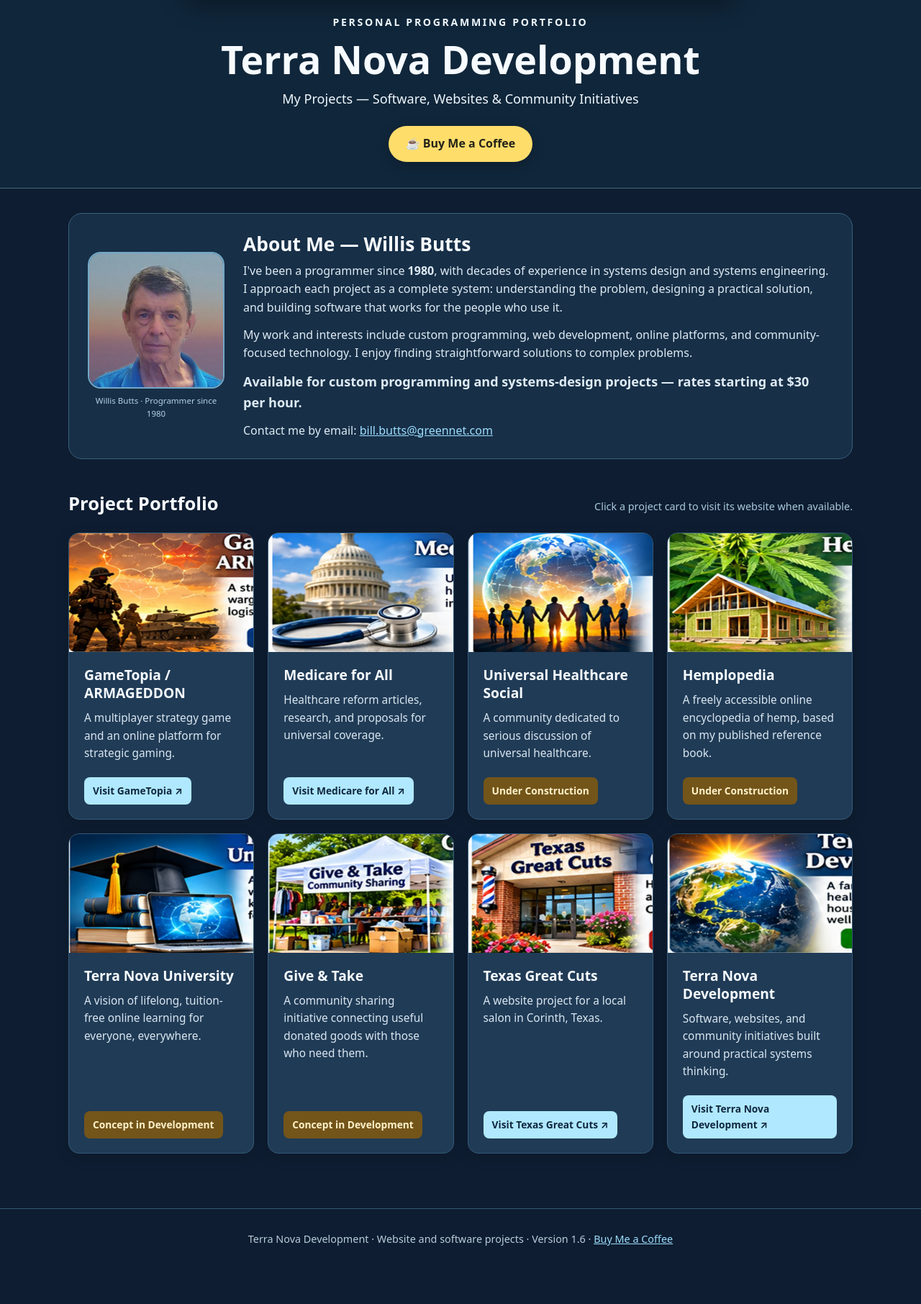
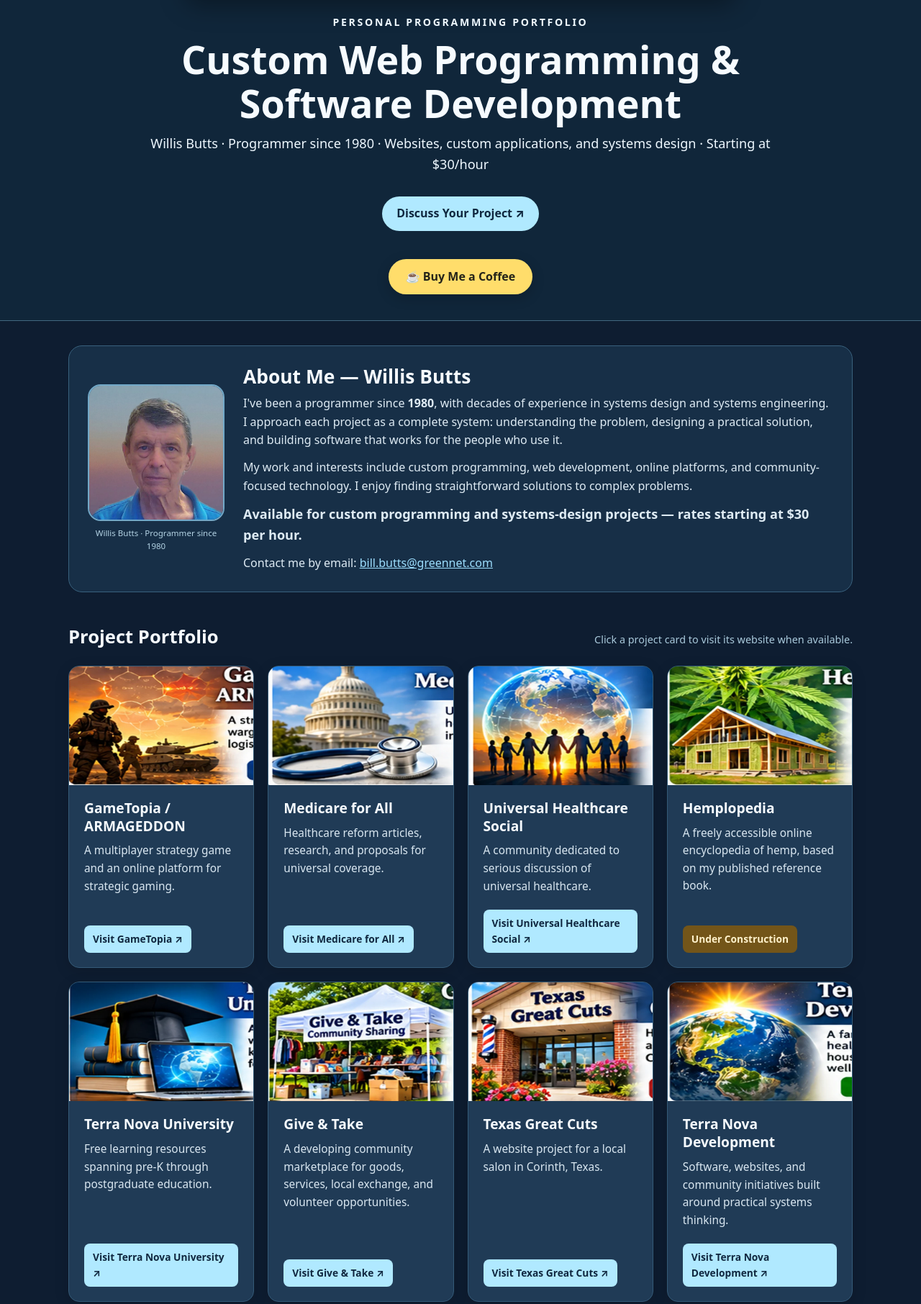
Before and after one commit to terranovadevelopment/myprojects, a plain HTML site: page index.html in a window 1280 px wide. Shown: the part 540-2352 px from the top of the page at 72% size. Before the commit the page ends 2303 px from the top, so only its background shows below. Drawn offline with Linux system fonts and the light colour scheme.

Commit message:
Update programming services hero and active project links

```diff
--- a/index.html
+++ b/index.html
@@ -5,14 +5,14 @@
 <meta name="description" content="Willis Butts, programmer since 1980 and experienced systems designer. Explore software, websites and community projects. Programming services starting at $30 per hour.">
 <title>Willis Butts | Terra Nova Development — My Projects</title>
 
-<link rel="canonical" href="https://myprojects-r3j5.onrender.com/">
+<link rel="canonical" href="https://myprojects.truth-party.com/">
 <meta property="og:type" content="website">
 <meta property="og:site_name" content="Terra Nova Development — My Projects">
 <meta property="og:title" content="Willis Butts | Terra Nova Development — My Projects">
 <meta property="og:description" content="Custom programming since 1980. Explore my software, websites, systems-design projects, and community initiatives. Available for projects starting at $30 per hour.">
-<meta property="og:url" content="https://myprojects-r3j5.onrender.com/">
-<meta property="og:image" content="https://myprojects-r3j5.onrender.com/images/myprojects-social-v1.6.jpg">
-<meta property="og:image:secure_url" content="https://myprojects-r3j5.onrender.com/images/myprojects-social-v1.6.jpg">
+<meta property="og:url" content="https://myprojects.truth-party.com/">
+<meta property="og:image" content="https://myprojects.truth-party.com/images/myprojects-social-v1.6.jpg">
+<meta property="og:image:secure_url" content="https://myprojects.truth-party.com/images/myprojects-social-v1.6.jpg">
 <meta property="og:image:type" content="image/jpeg">
 <meta property="og:image:width" content="1200">
 <meta property="og:image:height" content="630">
@@ -20,7 +20,7 @@
 <meta name="twitter:card" content="summary_large_image">
 <meta name="twitter:title" content="Willis Butts | Terra Nova Development — My Projects">
 <meta name="twitter:description" content="Custom programming and systems design since 1980. Explore software, websites and community projects. Available for work starting at $30 per hour.">
-<meta name="twitter:image" content="https://myprojects-r3j5.onrender.com/images/myprojects-social-v1.6.jpg">
+<meta name="twitter:image" content="https://myprojects.truth-party.com/images/myprojects-social-v1.6.jpg">
 <meta name="twitter:image:alt" content="Terra Nova Development illustrated banner">
 <style>
 :root{color-scheme:dark;font-family:system-ui,-apple-system,"Segoe UI",Arial,sans-serif}
@@ -39,7 +39,7 @@ header .subtitle{font-size:1.13rem;color:#e5f3fb;margin:0}
 .hero-content{max-width:920px;margin:0 auto;padding:24px 20px 36px}
 .hero-content h1{font-size:clamp(2rem,4.2vw,4rem);margin:9px 0 10px}
 .hero-content .subtitle,.hero-content .eyebrow{color:#eef8ff}
-.coffee-btn{display:inline-flex;align-items:center;justify-content:center;margin-top:23px;background:#ffdd6b;color:#242319;text-decoration:none;font-weight:800;border-radius:999px;padding:12px 24px;box-shadow:0 5px 18px #0003;transition:transform .15s,background .15s}
+.service-contact{display:inline-block;color:#102840;background:#b0e9ff;text-decoration:none;font-weight:800;padding:11px 20px;border-radius:999px;margin-top:14px}.service-contact:hover{background:#fff}.coffee-btn{display:inline-flex;align-items:center;justify-content:center;margin-top:23px;background:#ffdd6b;color:#242319;text-decoration:none;font-weight:800;border-radius:999px;padding:12px 24px;box-shadow:0 5px 18px #0003;transition:transform .15s,background .15s}
 .coffee-btn:hover{background:#fff0a7;transform:translateY(-2px)}
 main{max-width:1130px;margin:auto;padding:34px 20px 76px}
 .about{display:grid;grid-template-columns:190px 1fr;gap:26px;align-items:center;background:#172f47;border:1px solid #39617d;border-radius:19px;padding:26px;margin-bottom:42px}
@@ -73,11 +73,11 @@ footer a{white-space:nowrap}
 </head>
 <body>
 <header>
-<div class="hero-banner"><img src="images/terra-nova-banner.webp" alt="Terra Nova Development — Phase One The Bones, Phase Ten The Fleshing" width="1600" height="1067"></div>
+<div class="hero-banner"><img src="images/custom-programming-banner.png" alt="Custom web programming and software development by Willis Butts, programmer since 1980, from $30 per hour" width="1536" height="1024"></div>
 <div class="hero-content">
   <div class="eyebrow">Personal Programming Portfolio</div>
-  <h1>Terra Nova Development</h1>
-  <p class="subtitle">My Projects — Software, Websites &amp; Community Initiatives</p>
+  <h1>Custom Web Programming &amp; Software Development</h1>
+  <p class="subtitle">Willis Butts · Programmer since 1980 · Websites, custom applications, and systems design · Starting at $30/hour</p><p><a class="service-contact" href="mailto:bill.butts@greennet.com?subject=Web%20Programming%20Project">Discuss Your Project ↗</a></p>
   <a class="coffee-btn" href="https://buymeacoffee.com/billbuttso" target="_blank" rel="noopener noreferrer">☕ Buy Me a Coffee</a>
 </div>
 </header>
@@ -97,15 +97,15 @@ footer a{white-space:nowrap}
 </section>
 <div class="section-header"><h2>Project Portfolio</h2><span>Click a project card to visit its website when available.</span></div>
 <section class="grid" aria-label="My Projects">
-<a class="project card-linked" href="https://gametopia-playtest.onrender.com/" target="_blank" rel="noopener noreferrer" aria-label="Open GameTopia / ARMAGEDDON"><img src="images/gametopia.webp" alt="GameTopia / ARMAGEDDON project illustration" loading="lazy"><div class="card-body"><h3>GameTopia / ARMAGEDDON</h3><p>A multiplayer strategy game and an online platform for strategic gaming.</p><span class="card-action">Visit GameTopia ↗</span></div></a>
+<a class="project card-linked" href="https://gametopia.truth-party.com/" target="_blank" rel="noopener noreferrer" aria-label="Open GameTopia / ARMAGEDDON"><img src="images/gametopia.webp" alt="GameTopia / ARMAGEDDON project illustration" loading="lazy"><div class="card-body"><h3>GameTopia / ARMAGEDDON</h3><p>A multiplayer strategy game and an online platform for strategic gaming.</p><span class="card-action">Visit GameTopia ↗</span></div></a>
 <a class="project card-linked" href="https://terranovadevelopment.github.io/MedicareForAll/" target="_blank" rel="noopener noreferrer" aria-label="Open Medicare for All"><img src="images/medicare-for-all.webp" alt="Medicare for All project illustration" loading="lazy"><div class="card-body"><h3>Medicare for All</h3><p>Healthcare reform articles, research, and proposals for universal coverage.</p><span class="card-action">Visit Medicare for All ↗</span></div></a>
-<article class="project project-in-progress"><img src="images/universal-healthcare-social.webp" alt="Universal Healthcare Social project illustration" loading="lazy"><div class="card-body"><h3>Universal Healthcare Social</h3><p>A community dedicated to serious discussion of universal healthcare.</p><span class="card-action">Under Construction </span></div></article>
+<a class="project card-linked" href="https://universalhealthcaresocial.com/" target="_blank" rel="noopener noreferrer"><img src="images/universal-healthcare-social.webp" alt="Universal Healthcare Social project illustration" loading="lazy"><div class="card-body"><h3>Universal Healthcare Social</h3><p>A community dedicated to serious discussion of universal healthcare.</p><span class="card-action">Visit Universal Healthcare Social ↗</span></div></a>
 <article class="project project-in-progress"><img src="images/hemplopedia.webp" alt="Hemplopedia project illustration" loading="lazy"><div class="card-body"><h3>Hemplopedia</h3><p>A freely accessible online encyclopedia of hemp, based on my published reference book.</p><span class="card-action">Under Construction </span></div></article>
-<article class="project project-in-progress"><img src="images/terra-nova-university.webp" alt="Terra Nova University project illustration" loading="lazy"><div class="card-body"><h3>Terra Nova University</h3><p>A vision of lifelong, tuition-free online learning for everyone, everywhere.</p><span class="card-action">Concept in Development </span></div></article>
-<article class="project project-in-progress"><img src="images/give-and-take.webp" alt="Give &amp; Take project illustration" loading="lazy"><div class="card-body"><h3>Give &amp; Take</h3><p>A community sharing initiative connecting useful donated goods with those who need them.</p><span class="card-action">Concept in Development </span></div></article>
-<a class="project card-linked" href="https://texas-great-cuts.onrender.com/" target="_blank" rel="noopener noreferrer" aria-label="Open Texas Great Cuts"><img src="images/texas-great-cuts.webp" alt="Texas Great Cuts project illustration" loading="lazy"><div class="card-body"><h3>Texas Great Cuts</h3><p>A website project for a local salon in Corinth, Texas.</p><span class="card-action">Visit Texas Great Cuts ↗</span></div></a>
-<a class="project card-linked" href="https://terranovadevelopment.onrender.com/" target="_blank" rel="noopener noreferrer" aria-label="Open Terra Nova Development"><img src="images/terra-nova-development.webp" alt="Terra Nova Development project illustration" loading="lazy"><div class="card-body"><h3>Terra Nova Development</h3><p>Software, websites, and community initiatives built around practical systems thinking.</p><span class="card-action">Visit Terra Nova Development ↗</span></div></a>
+<a class="project card-linked" href="https://terranovauniversity.truth-party.com/" target="_blank" rel="noopener noreferrer"><img src="images/terra-nova-university.webp" alt="Terra Nova University project illustration" loading="lazy"><div class="card-body"><h3>Terra Nova University</h3><p>Free learning resources spanning pre-K through postgraduate education.</p><span class="card-action">Visit Terra Nova University ↗</span></div></a>
+<a class="project card-linked" href="give-and-take/"><img src="images/give-and-take.webp" alt="Give &amp; Take project illustration" loading="lazy"><div class="card-body"><h3>Give &amp; Take</h3><p>A developing community marketplace for goods, services, local exchange, and volunteer opportunities.</p><span class="card-action">Visit Give &amp; Take ↗</span></div></a>
+<a class="project card-linked" href="https://texasgreatcuts.truth-party.com/" target="_blank" rel="noopener noreferrer" aria-label="Open Texas Great Cuts"><img src="images/texas-great-cuts.webp" alt="Texas Great Cuts project illustration" loading="lazy"><div class="card-body"><h3>Texas Great Cuts</h3><p>A website project for a local salon in Corinth, Texas.</p><span class="card-action">Visit Texas Great Cuts ↗</span></div></a>
+<a class="project card-linked" href="https://terranovadevelopment.truth-party.com/" target="_blank" rel="noopener noreferrer" aria-label="Open Terra Nova Development"><img src="images/terra-nova-development.webp" alt="Terra Nova Development project illustration" loading="lazy"><div class="card-body"><h3>Terra Nova Development</h3><p>Software, websites, and community initiatives built around practical systems thinking.</p><span class="card-action">Visit Terra Nova Development ↗</span></div></a>
 </section>
 </main>
-<footer>Terra Nova Development · Website and software projects · Version 1.6 · <a href="https://buymeacoffee.com/billbuttso" target="_blank" rel="noopener noreferrer">Buy Me a Coffee</a></footer>
+<footer>Terra Nova Development · Website and software projects · Version 1.7 · <a href="https://buymeacoffee.com/billbuttso" target="_blank" rel="noopener noreferrer">Buy Me a Coffee</a></footer>
 </body></html>
```
